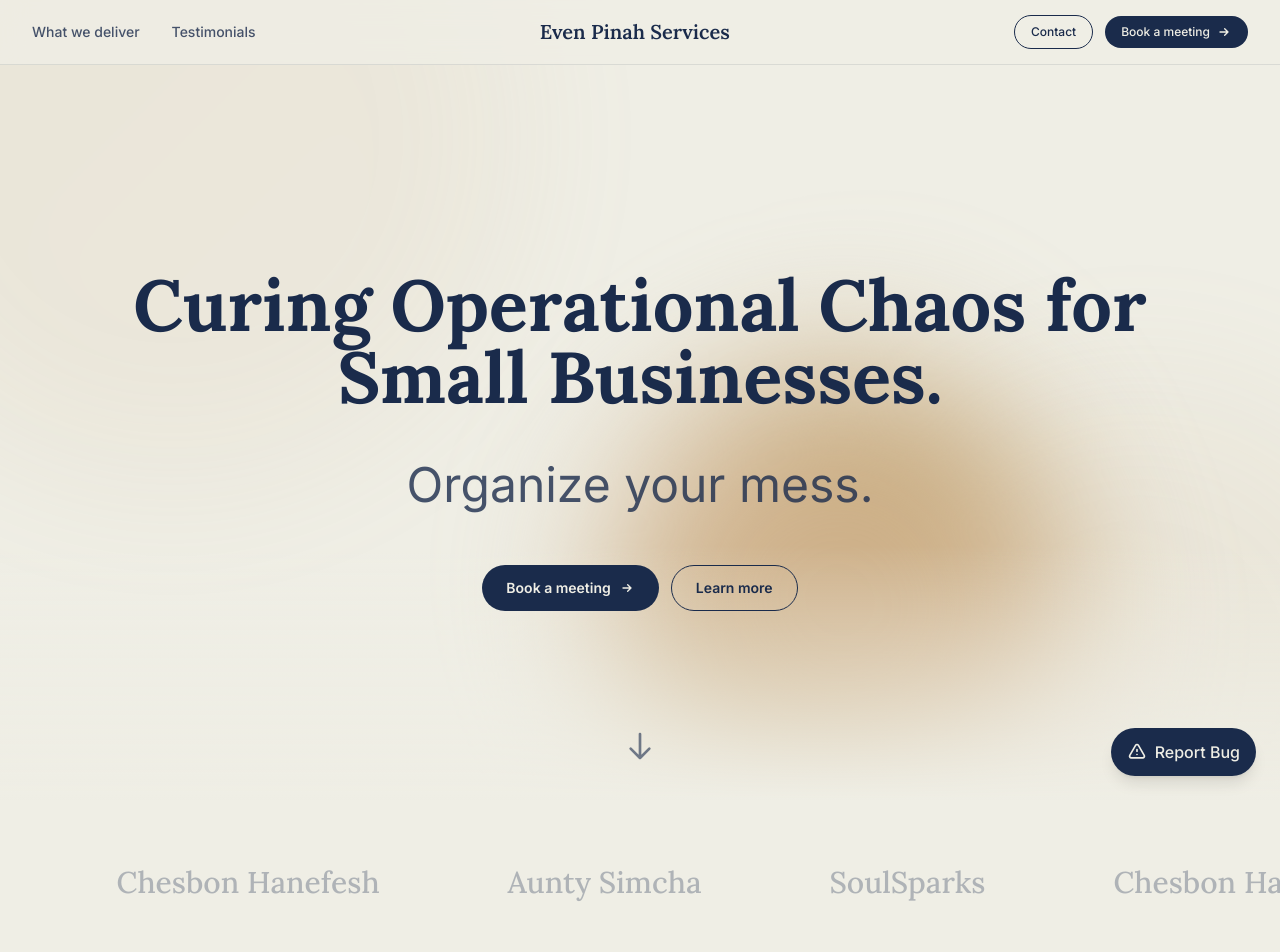
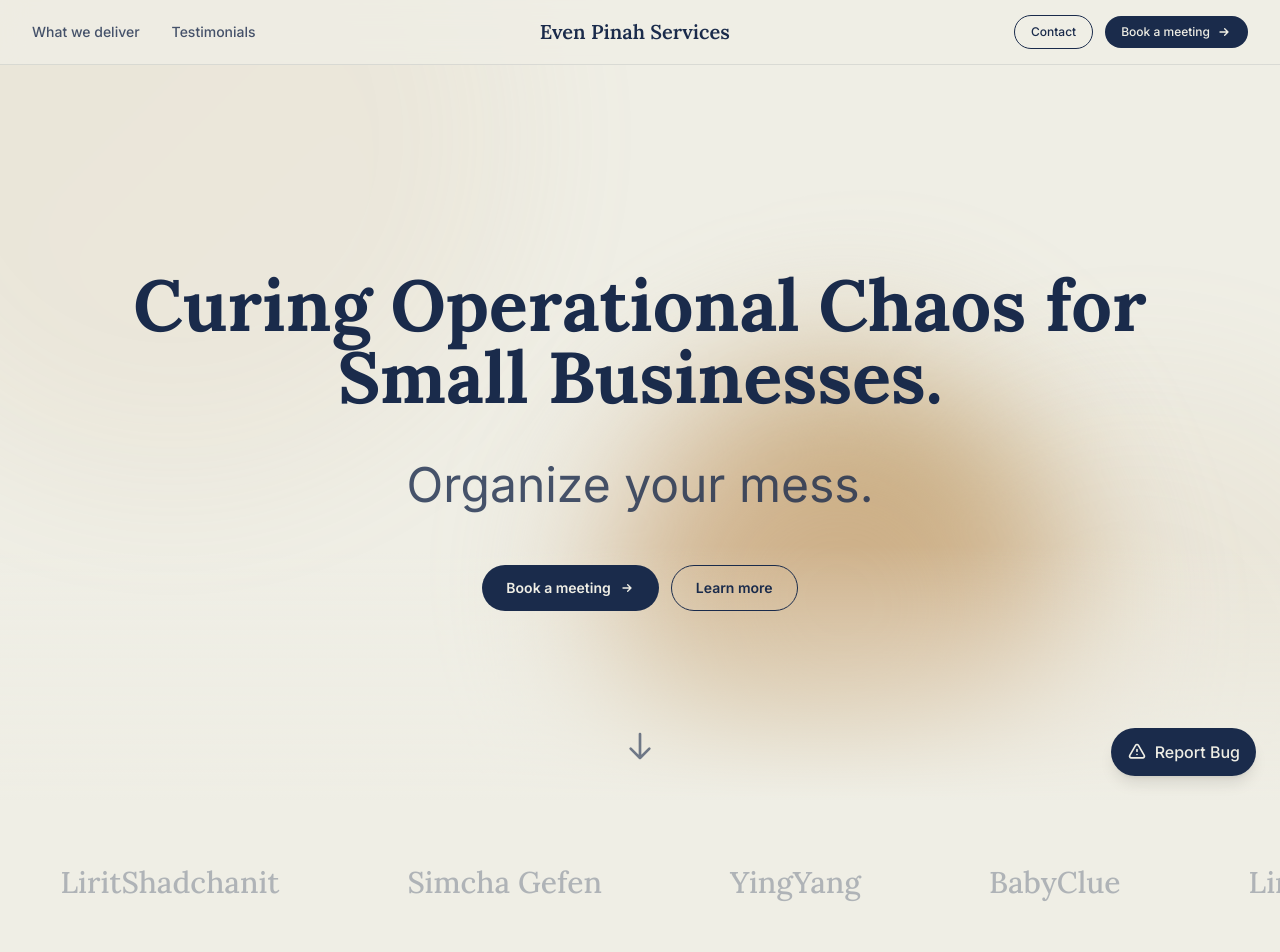
Before and after one commit to evenpinahservices/EPSWebsite, a Next.js app: page / in a window 1280 px wide. Shown: the top 952 px of the page. Built offline with nearby package versions, Linux system fonts and the light colour scheme; a web font is replaced by a local one.

Commit message:
Update LogoCarousel

```diff
--- a/components/LogoCarousel.tsx
+++ b/components/LogoCarousel.tsx
@@ -4,9 +4,10 @@ import { motion } from 'framer-motion'
 import { useRef, useEffect, useState } from 'react'
 
 const logos = [
-  'SoulSparks',
-  'Chesbon Hanefesh',
-  'Aunty Simcha',
+  'BabyClue',
+  'LiritShadchanit',
+  'Simcha Gefen',
+  'YingYang',
 ]
 
 export default function LogoCarousel() {
```
